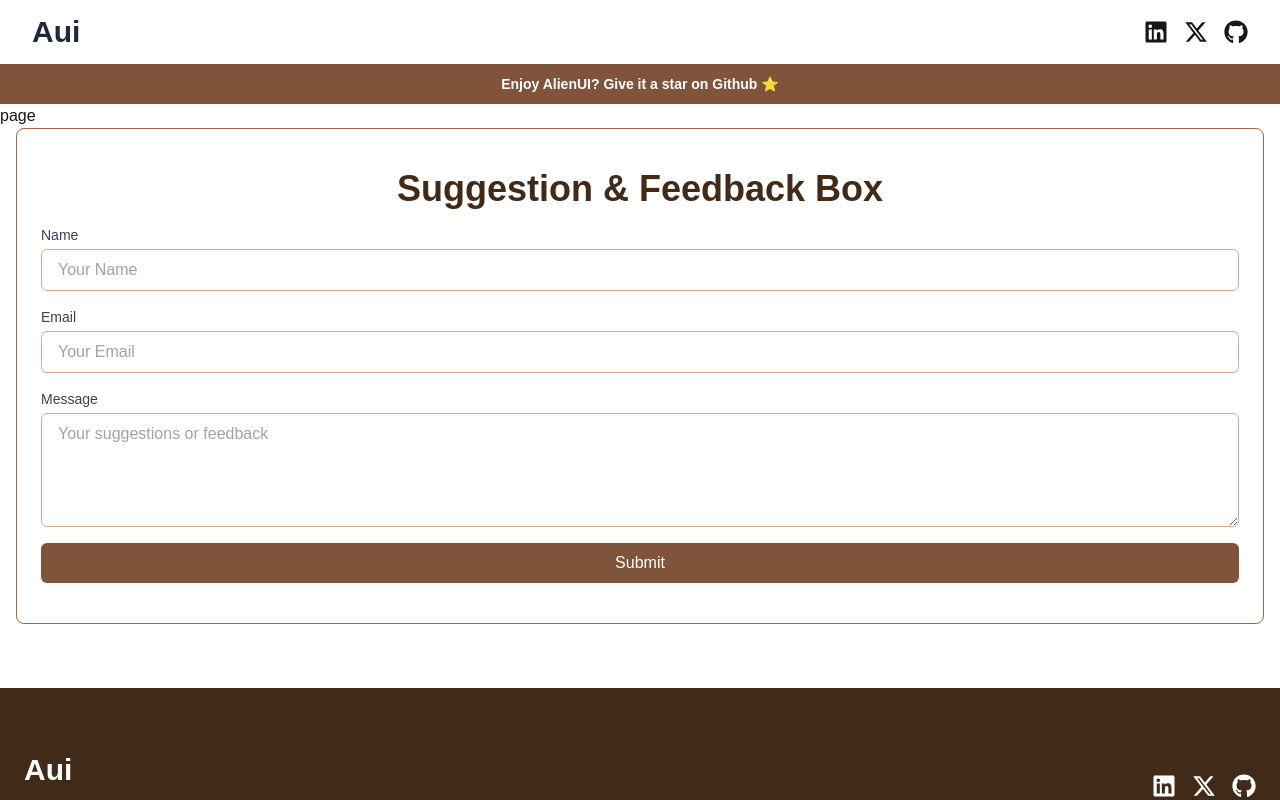
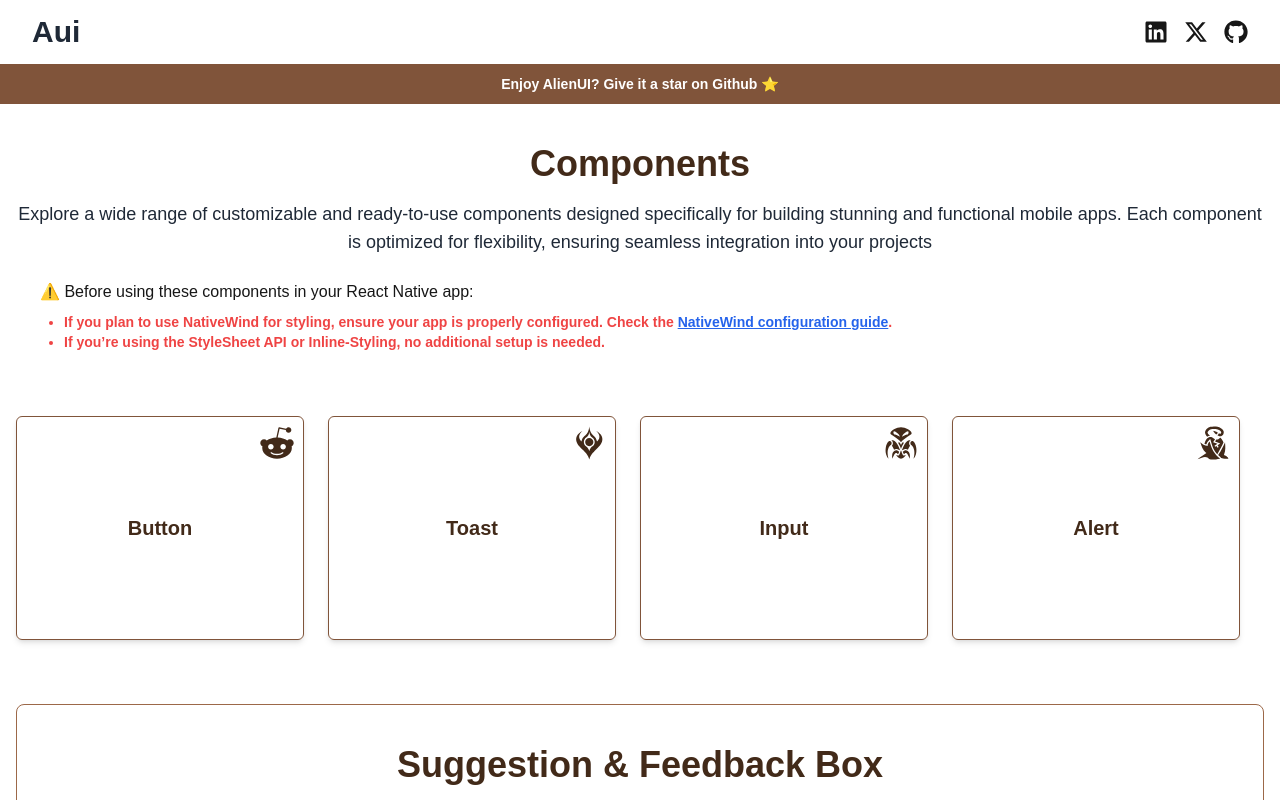
Before and after one commit to AlienUI-Org/AlienUI, a Next.js app in the folder next-ui/: page /comp in a window 1280 px wide. Shown: the top 800 px of the page. Built offline with nearby package versions, Linux system fonts and the light colour scheme.

Commit message:
feat: implement CompCard component; enhance page layout with component display and usage instructions

```diff
--- a/next-ui/app/comp/page.tsx
+++ b/next-ui/app/comp/page.tsx
@@ -1,7 +1,63 @@
+import Suggestion from "@/components/Suggestion";
 import React from "react";
+import CompCard from "@/components/CompCard";
+import { FaRedditAlien } from "react-icons/fa";
+import { GiAlienBug } from "react-icons/gi";
+import { GiAlienEgg } from "react-icons/gi";
+import { GiAlienFire } from "react-icons/gi";
 
 function page() {
-  return <div>page</div>;
+  const components = [
+    { name: "Button", icon: <FaRedditAlien /> },
+    { name: "Toast", icon: <GiAlienFire /> },
+    { name: "Input", icon: <GiAlienBug /> },
+    { name: "Alert", icon: <GiAlienEgg /> },
+  ];
+
+  return (
+    <section className="max-w-7xl mx-auto my-10">
+      <div className="mb-16">
+        {" "}
+        <h1 className="text-3xl font-bold text-brown-800 sm:text-4xl text-center mb-2">
+          Components
+        </h1>{" "}
+        <p className="mt-4 text-lg text-gray-800 text-center mx-4">
+          Explore a wide range of customizable and ready-to-use components
+          designed specifically for building stunning and functional mobile
+          apps. Each component is optimized for flexibility, ensuring seamless
+          integration into your projects
+        </p>
+        <div className="lg:mx-10 mx-4 mt-6">
+          ⚠️ Before using these components in your React Native app:
+          <ul className="list-disc ml-6 mt-2 text-sm text-red-500 font-semibold">
+            <li>
+              If you plan to use <strong>NativeWind</strong> for styling, ensure
+              your app is properly configured. Check the{" "}
+              <a
+                href="https://nativewind.dev/docs/installation"
+                className="text-blue-600 underline"
+              >
+                NativeWind configuration guide
+              </a>
+              .
+            </li>
+            <li>
+              If you’re using the{" "}
+              <strong>StyleSheet API or Inline-Styling</strong>, no additional
+              setup is needed.
+            </li>
+          </ul>
+        </div>
+      </div>
+      <div className="flex flex-wrap gap-6 mb-16 mx-4">
+        {" "}
+        {components.map((comp, index) => (
+          <CompCard key={index} name={comp.name} icon={comp.icon} />
+        ))}
+      </div>
+      <Suggestion />
+    </section>
+  );
 }
 
 export default page;
--- a/next-ui/app/layout.tsx
+++ b/next-ui/app/layout.tsx
@@ -4,7 +4,6 @@ import "./globals.css";
 import Header from "@/components/Header";
 import Footer from "@/components/Footer";
 import Banner from "@/components/Banner";
-import Suggestion from "@/components/Suggestion";
 
 const geistSans = Geist({
   variable: "--font-geist-sans",
@@ -35,7 +34,6 @@ export default function RootLayout({
         <Header />
         <Banner />
         {children}
-        <Suggestion />
         <Footer />
       </body>
     </html>
--- /dev/null
+++ b/next-ui/components/CompCard.tsx
@@ -0,0 +1,19 @@
+import React from "react";
+
+interface CompCardProps {
+  name: string;
+  icon: React.ReactElement; // Expect an icon component
+}
+
+function CompCard({ name, icon }: CompCardProps) {
+  return (
+    <div className="lg:w-72 w-full h-56 rounded-md flex items-center justify-center shadow-md border border-brown-600 hover:scale-105 transition-transform duration-300 ease-in-out relative">
+      <div className="absolute top-2 right-2 text-brown-800 text-4xl">
+        {icon}
+      </div>
+      <p className="text-center font-semibold text-xl text-brown-800">{name}</p>
+    </div>
+  );
+}
+
+export default CompCard;
```
